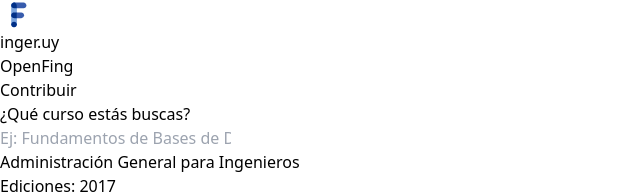
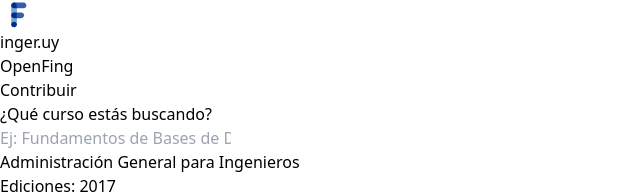
Before and after one commit to sebas-pena/finger.uy, a Next.js app: page /openfing in a window 1280 px wide. Shown: the top 194 px of the page, without its empty margins (0-640 px from the left). Built offline with nearby package versions, Linux system fonts and the light colour scheme.

Commit message:
Fix: Correct spelling

```diff
--- a/app/openfing/page.jsx
+++ b/app/openfing/page.jsx
@@ -6,7 +6,7 @@
   return (
     <main className="flex-1 flex flex-col items-center">
       <h2 className="text-3xl font-coolvetica font-semibold text-mine-shaft-900 mt-8">
-        ¿Qué curso estás buscas?
+        ¿Qué curso estás buscando?
       </h2>
 
       <div className="flex-1 flex flex-col items-center max-w-full w-full">
```
